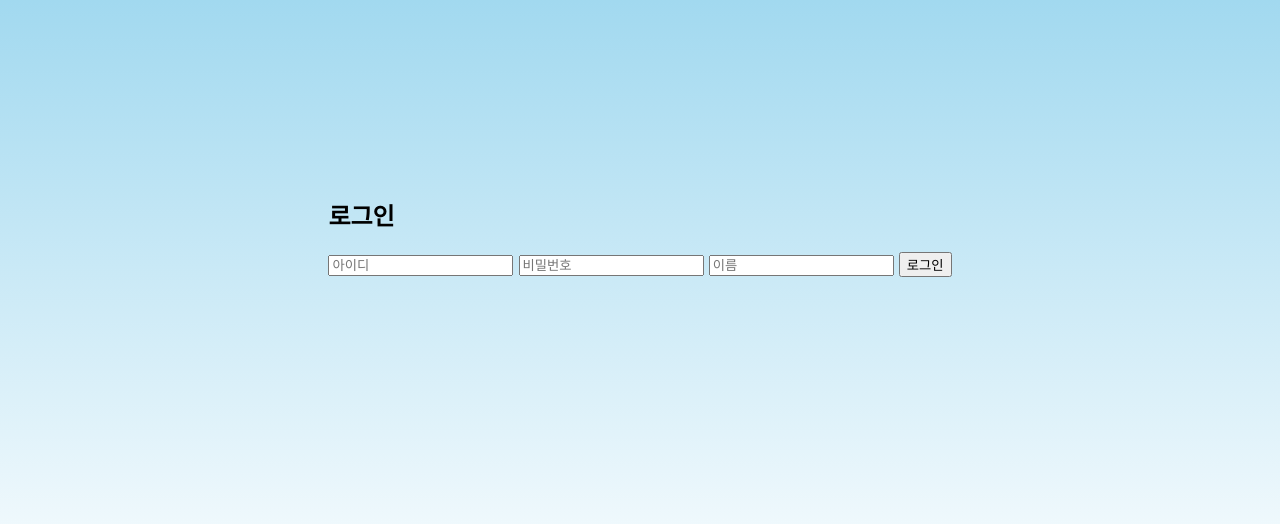
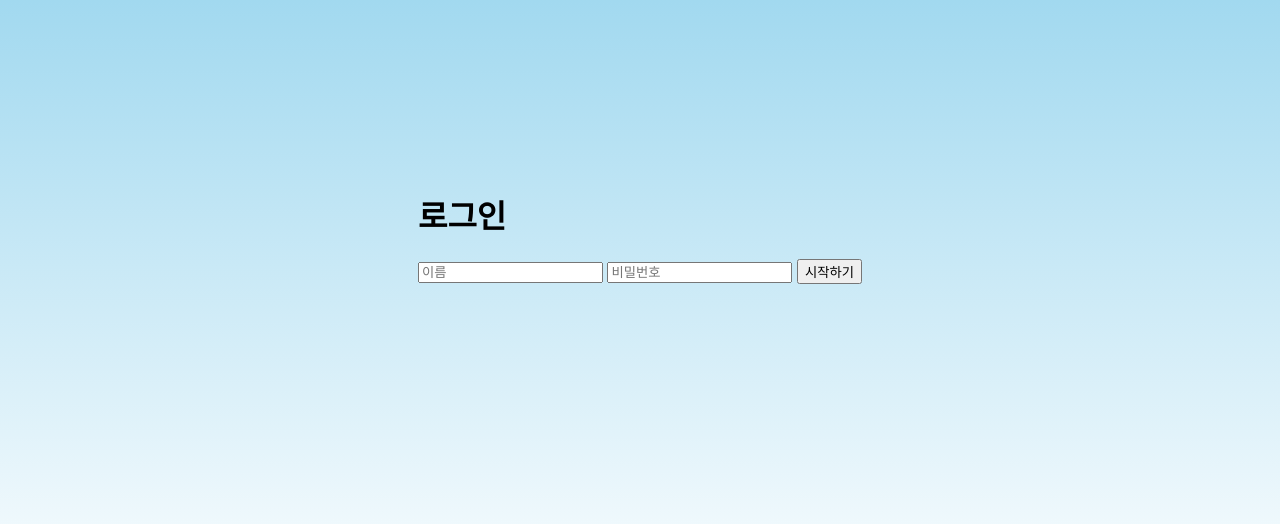
Before and after one commit to hansj8267/basic-chatbot, a Flask app: page / in a window 1280 px wide. Shown: the part 181-705 px from the top of the page. Run offline with Flask 3, Linux system fonts and the light colour scheme.

Commit message:
Update login.html

```diff
--- a/templates/login.html
+++ b/templates/login.html
@@ -3,16 +3,16 @@
 <head>
   <meta charset="UTF-8">
   <title>로그인</title>
+  <link href="https://fonts.googleapis.com/css2?family=Nanum+Pen+Script&display=swap" rel="stylesheet">
   <link rel="stylesheet" href="{{ url_for('static', filename='style.css') }}">
 </head>
 <body class="login-body">
   <div class="login-container">
-        <h2>로그인</h2>
-        <form action="/" method="POST">
-            <input type="text" name="username" placeholder="아이디" required>
+    <h1>로그인</h1>
+    <form action="/chat" method="post">
+      <input type="text" name="name" placeholder="이름" required>
       <input type="password" name="password" placeholder="비밀번호" required>
-            <input type="text" name="name" placeholder="이름" required>
-            <button type="submit">로그인</button>
+      <input type="submit" value="시작하기">
     </form>
   </div>
 </body>
```
Lines whose indentation alone changed are shown as unchanged.
